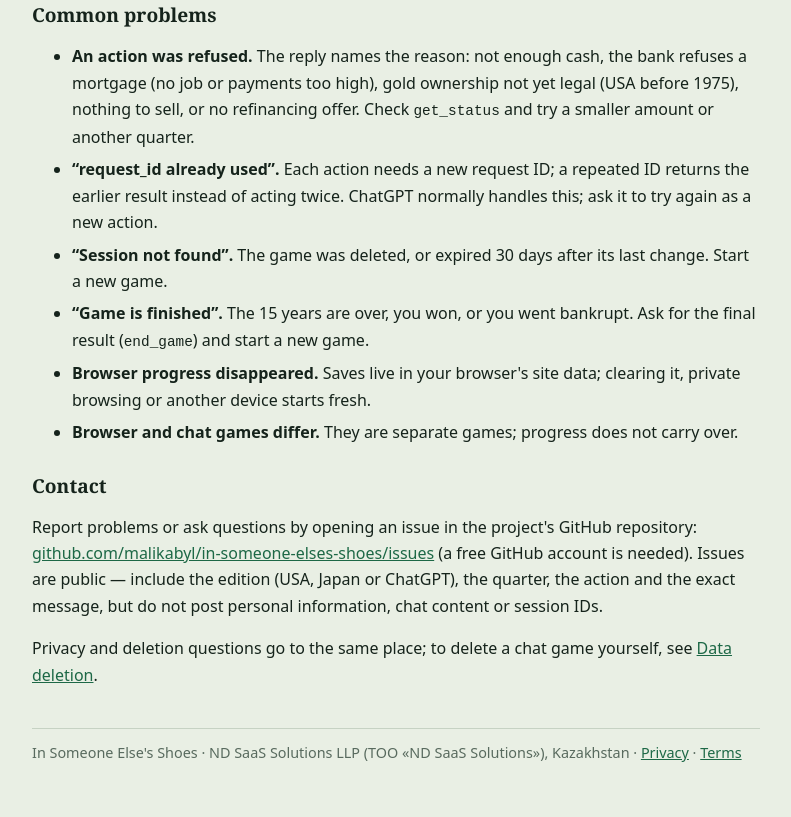
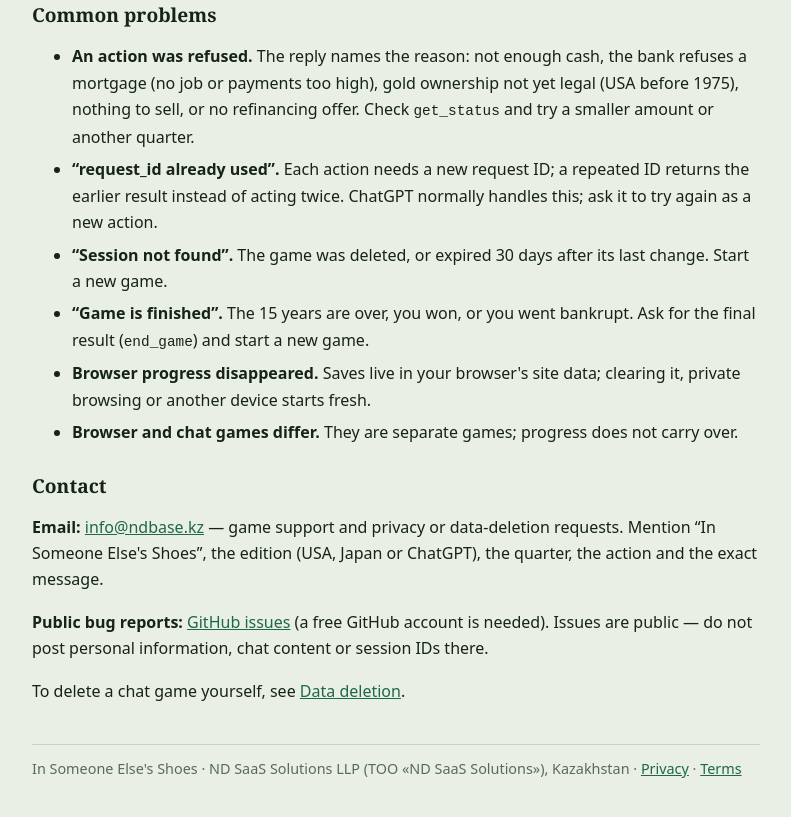
Before and after one commit to malikabyl/in-someone-elses-shoes, a plain HTML site: page support/index.html in a window 1280 px wide. Shown: the part 622-1439 px from the top of the page, without its empty margins (244-1035 px from the left). Drawn offline with Linux system fonts and the light colour scheme.

Commit message:
Use the owner-confirmed contact info@ndbase.kz on the policy pages
Support, Privacy, Terms and Data deletion name info@ndbase.kz (set by the
owner in 83ff10e) for support and privacy/deletion requests; GitHub issues
stay for public bug reports.

Co-Authored-By: Claude Opus 5.5 (1M context) <noreply@anthropic.com>

```diff
--- a/support/index.html
+++ b/support/index.html
@@ -35,8 +35,9 @@
 </ul>
 
 <h2>Contact</h2>
-<p>Report problems or ask questions by opening an issue in the project's GitHub repository: <a href="https://github.com/malikabyl/in-someone-elses-shoes/issues">github.com/malikabyl/in-someone-elses-shoes/issues</a> (a free GitHub account is needed). Issues are public — include the edition (USA, Japan or ChatGPT), the quarter, the action and the exact message, but do not post personal information, chat content or session IDs.</p>
-<p>Privacy and deletion questions go to the same place; to delete a chat game yourself, see <a href="../data-deletion/">Data deletion</a>.</p>
+<p><strong>Email:</strong> <a href="mailto:info@ndbase.kz">info@ndbase.kz</a> — game support and privacy or data-deletion requests. Mention “In Someone Else's Shoes”, the edition (USA, Japan or ChatGPT), the quarter, the action and the exact message.</p>
+<p><strong>Public bug reports:</strong> <a href="https://github.com/malikabyl/in-someone-elses-shoes/issues">GitHub issues</a> (a free GitHub account is needed). Issues are public — do not post personal information, chat content or session IDs there.</p>
+<p>To delete a chat game yourself, see <a href="../data-deletion/">Data deletion</a>.</p>
 
 <footer>In Someone Else's Shoes · ND SaaS Solutions LLP (ТОО «ND SaaS Solutions»), Kazakhstan · <a href="../privacy/">Privacy</a> · <a href="../terms/">Terms</a></footer>
 </main>
```
Also changed, not shown: data-deletion/index.html (+1 -1 lines), privacy/index.html (+1 -1 lines), terms/index.html (+1 -1 lines).
